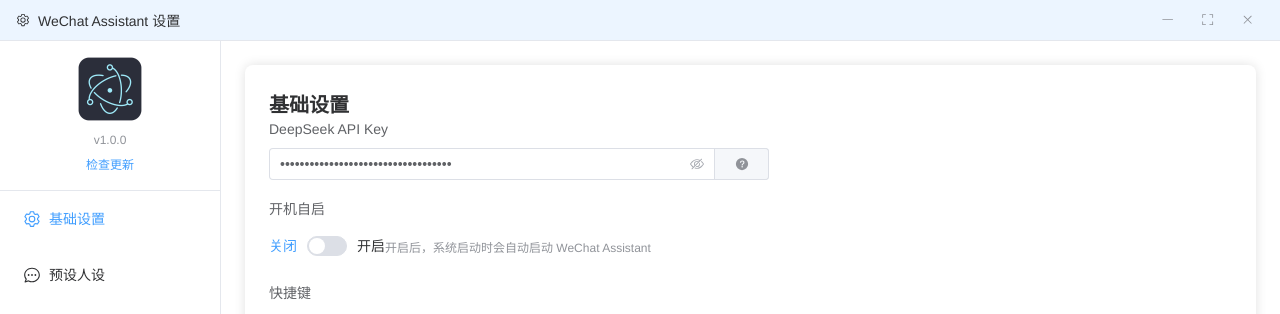
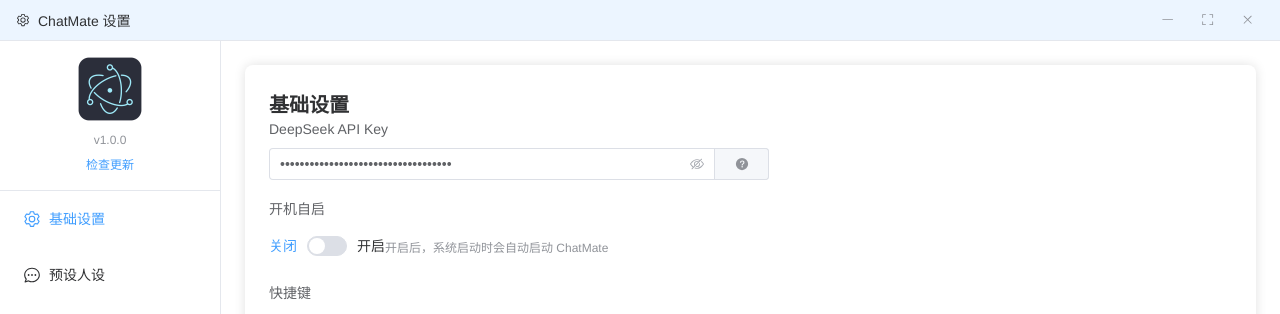
Before and after one commit to Xiaotian-star/ChatMate, a Vue app: page /#/ in a window 1280 px wide. Shown: the top 314 px of the page. Built offline with nearby package versions, Linux system fonts and the light colour scheme.

Commit message:
更新应用名称和相关配置，将应用 ID 和产品名称修改为 ChatMate，更新 README 文档以反映新特性，调整设置界面中的提示信息，优化托盘提示文字，提升用户体验。

```diff
--- a/electron-builder.yml
+++ b/electron-builder.yml
@@ -1,5 +1,5 @@
-appId: com.electron.app
-productName: electron-app
+appId: com.xiaotian.chatmate
+productName: ChatMate
 directories:
   buildResources: build
 files:
@@ -12,7 +12,7 @@ files:
 asarUnpack:
   - resources/**
 win:
-  executableName: electron-app
+  executableName: chatmate
 nsis:
   artifactName: ${name}-${version}-setup.${ext}
   shortcutName: ${productName}
--- a/src/main/index.ts
+++ b/src/main/index.ts
@@ -68,7 +68,7 @@ function createTray() {
   ])
 
   // 设置托盘提示文字
-  tray.setToolTip('WeChat Assistant')
+  tray.setToolTip('ChatMate')
 
   // macOS 和 Windows 的托盘行为不同
   if (process.platform === 'darwin') {
--- a/src/renderer/src/components/Settings.vue
+++ b/src/renderer/src/components/Settings.vue
@@ -4,7 +4,7 @@
     <div class="title-bar">
       <div class="title">
         <el-icon><Setting /></el-icon>
-        WeChat Assistant 设置
+        ChatMate 设置
       </div>
       <div class="window-controls">
         <el-tooltip content="最小化" placement="bottom" :hide-after="1000">
@@ -96,7 +96,7 @@
                 inactive-text="关闭"
               />
               <div class="setting-tip">
-                开启后，系统启动时会自动启动 WeChat Assistant
+                开启后，系统启动时会自动启动 ChatMate
               </div>
             </el-form-item>
 
@@ -227,7 +227,7 @@
           <!-- 关于 -->
           <div v-show="activeMenu === 'about'" class="settings-section">
             <h2 class="section-title">关于</h2>
-            <p>WeChat Assistant 是一个基于 AI 的微信消息助手，帮助你更高效地处理微信消息。</p>
+            <p>ChatMate 是一个基于 AI 的智能对话助手，帮助你更高效地处理各类社交平台的消息。</p>
             <p>当前版本：v{{ currentVersion }}</p>
             <p>
               <el-button type="primary" link @click="checkUpdate">
```
Also changed, not shown: 1 other file (tests, documents, lock files or other folders).
